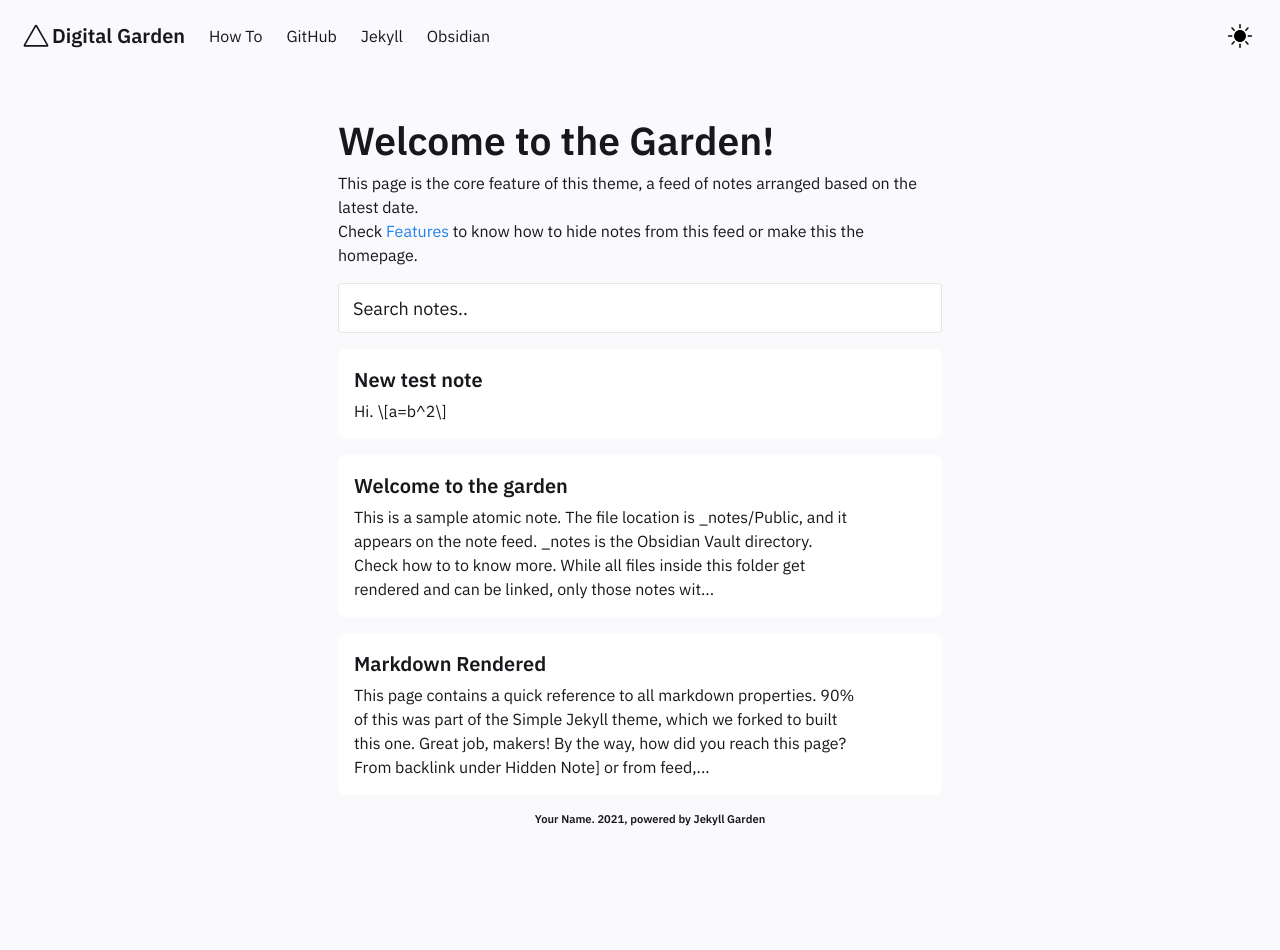
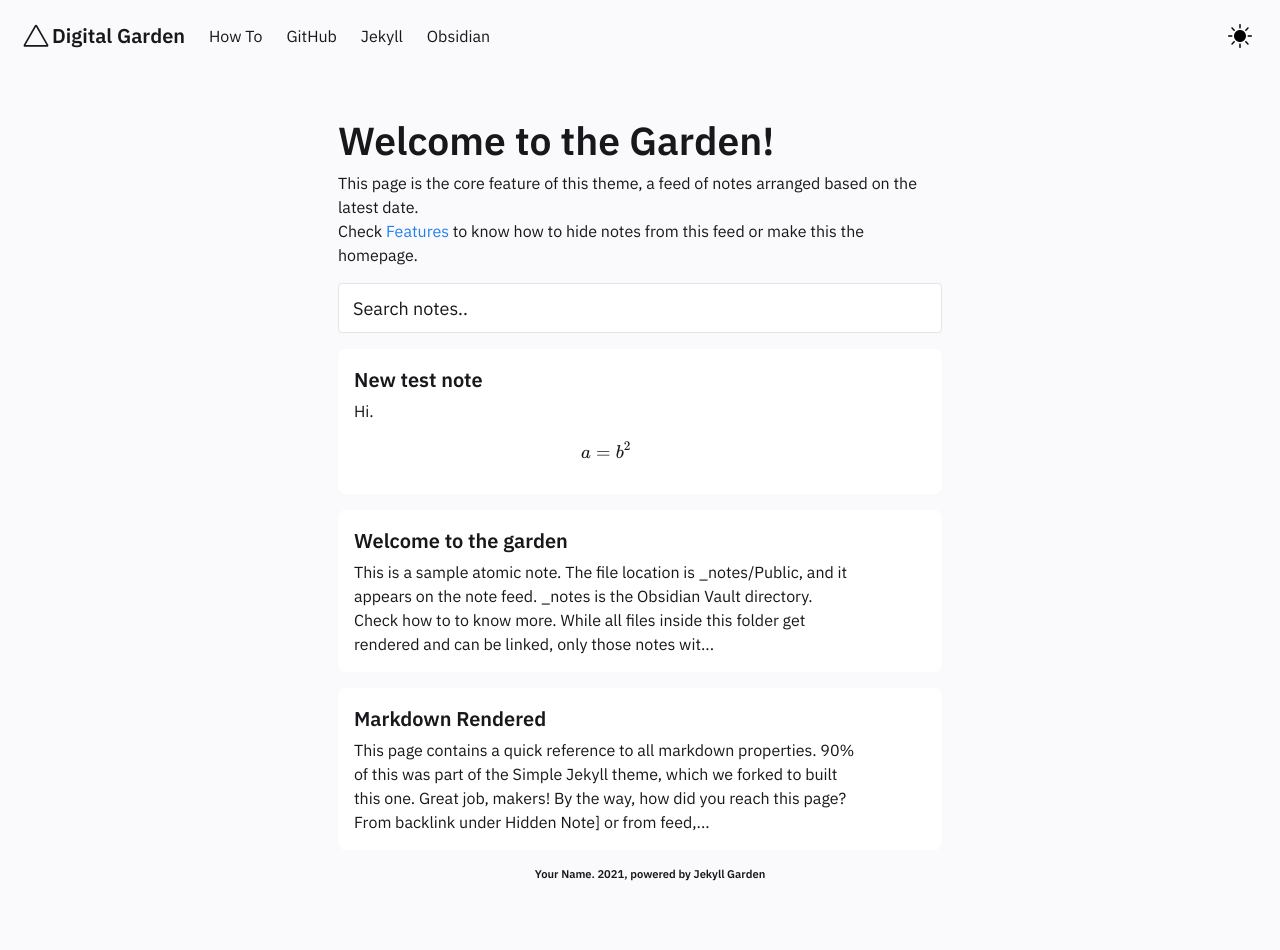
Before and after one commit to simen94/simen94.github.io, a Jekyll site: the page built from pages/notes.md, in a window 1280 px wide. Built offline with Jekyll 4.4.1, drawn with Linux system fonts in a browser that asks for light colours; formulas are drawn with MathJax 3; before the commit the page ends 900 px from its top, so only the background shows below that; part of the change alters nothing that is shown.

Commit message:
adding theme

```diff
--- a/_config.yml
+++ b/_config.yml
@@ -103,6 +103,7 @@ disqus:
     shortname:
 
 markdown: kramdown
+mathjax: true
 
 kramdown:
   mathjax: true
--- a/_layouts/Post.html
+++ b/_layouts/Post.html
@@ -28,6 +28,10 @@
 
 <!DOCTYPE html>
 <html lang="en">
+
+<script type="text/javascript" async
+src="https://cdnjs.cloudflare.com/ajax/libs/mathjax/2.7.1/MathJax.js?
+config=TeX-AMS-MML_HTMLorMML"></script>
 
 <head>
     <meta content="width=device-width, initial-scale=1" name="viewport" />
```
